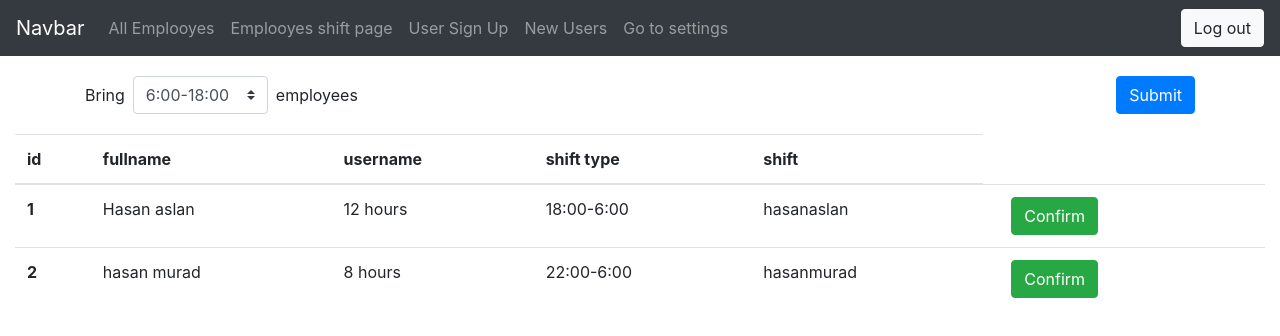
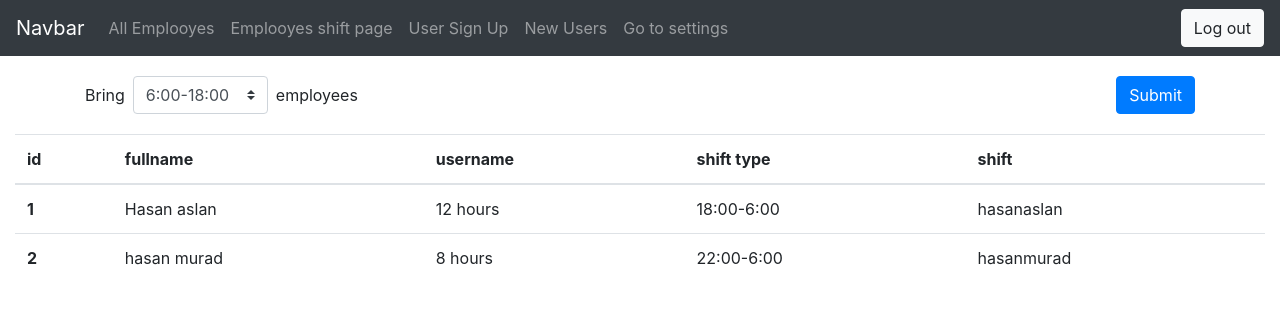
Before and after one commit to bashiroglu/developing-front-employeesmanagerapp, a React (Create React App) app: page /employees-shifts in a window 1280 px wide. Shown: the top 336 px of the page. Built offline with nearby package versions, Linux system fonts and the light colour scheme.

Commit message:
problem solved in useritem

```diff
--- a/src/components/table/Table.jsx
+++ b/src/components/table/Table.jsx
@@ -1,7 +1,7 @@
 import React from 'react';
 import UserList from '../userlist/UserList';
 
-function Table({ TableColumns, employees }) {
+function Table({ TableColumns, employees, confirmation }) {
   return (
     <div className=" container-fluid">
       <div className="row">
@@ -16,7 +16,7 @@ function Table({ TableColumns, employees }) {
                 ))}
               </tr>
             </thead>
-              <UserList employees={employees} />
+            <UserList employees={employees} confirmation={confirmation} />
           </table>
         </div>
       </div>
--- a/src/components/useritem/UserItem.jsx
+++ b/src/components/useritem/UserItem.jsx
@@ -2,10 +2,13 @@ import React from 'react';
 import uuid from 'uuid';
 import Button from '../elements/formelements/button/Button';
 
-function UserItem({ employee, confirmation }) {
-  const commingArray = confirmation
+function UserItem({ employee, existButton }) {
+  const commingArray = existButton
     ? Object.keys(employee).concat([`confirm${uuid()}`])
     : Object.keys(employee);
+  console.log(employee);
+  console.log(Object.keys(employee).concat([`confirm${uuid()}`]));
+
   return (
     <tr>
       {/* {Object.keys(employee).map(key =>
--- a/src/components/userlist/UserList.jsx
+++ b/src/components/userlist/UserList.jsx
@@ -2,10 +2,15 @@ import React from 'react';
 import UserItem from '../useritem/UserItem';
 
 function UserList({ employees, confirmation }) {
+  const existButton = confirmation ? true : false;
   return (
     <tbody>
       {employees.map(employee => (
-        <UserItem key={employee.id} employee={employee} confirmation />
+        <UserItem
+          key={employee.id}
+          employee={employee}
+          existButton={existButton}
+        />
       ))}
     </tbody>
   );
```
